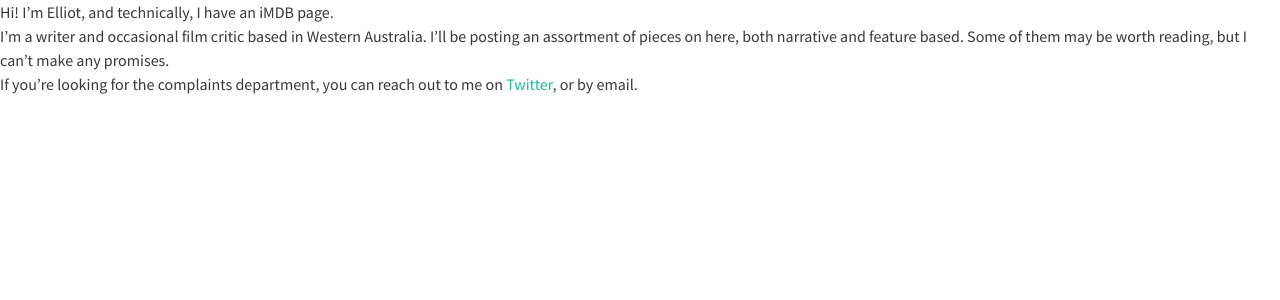
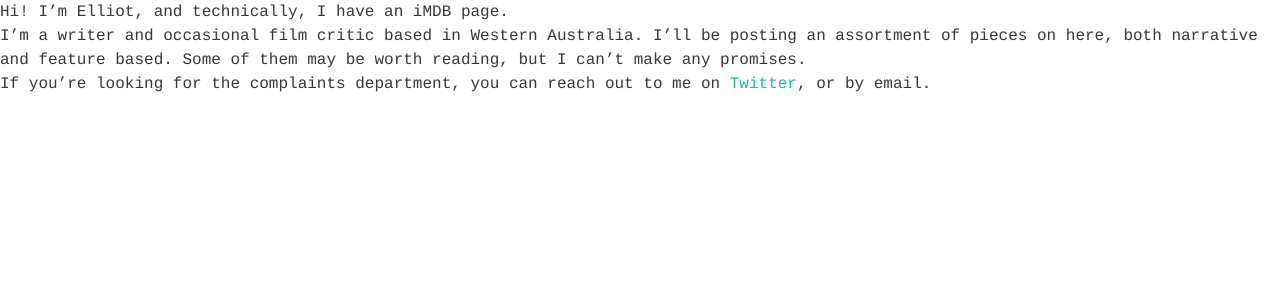
Before and after one commit to elliotherriman/website, a Jekyll site: the page built from landing.md, in a window 1280 px wide. Shown: the top 300 px of the page. Built offline with Jekyll 4.4.1, drawn with Linux system fonts in a browser that asks for light colours; nearby versions of some CDN libraries.

Commit message:
Update landing.html

```diff
--- a/_layouts/landing.html
+++ b/_layouts/landing.html
@@ -1,6 +1,11 @@
 <!DOCTYPE html>
 <html class="no-js">
   {% include head.html %}
+  <style>
+    body {
+     font-family: Courier, monospace;
+    }
+  </style>
   <body>
     <div class="content">
       {{ content }}
```
